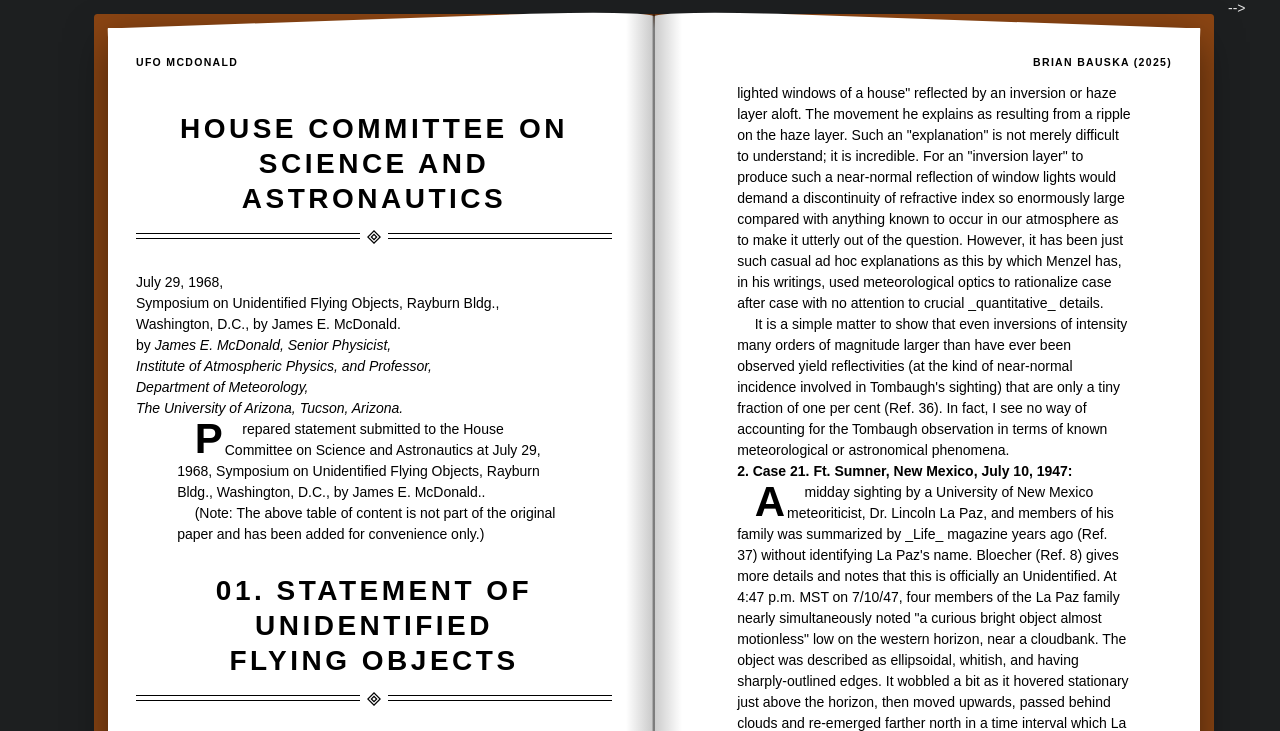
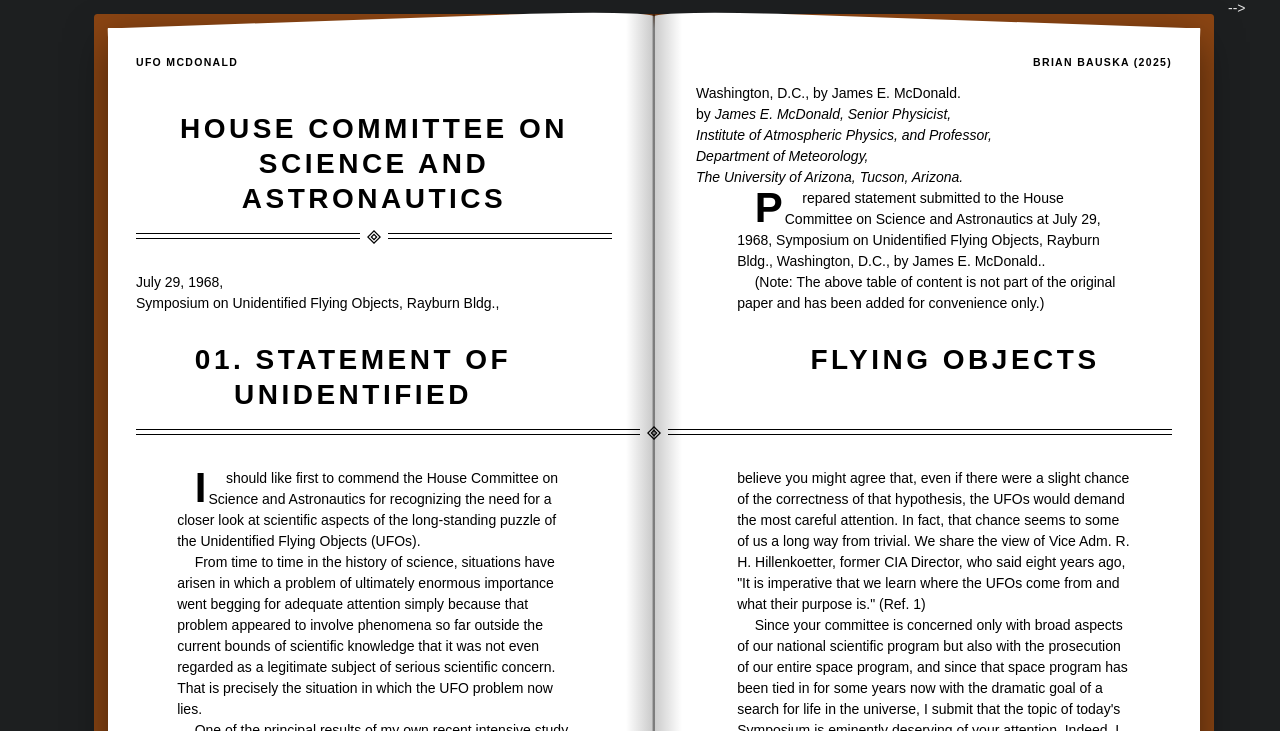
Before and after one commit to bbauska/ufo-mcdonald, a plain HTML site: page index.html in a window 1280 px wide. Shown: the top 731 px of the page. Drawn offline with nearby package versions, Linux system fonts and the light colour scheme.

Commit message:
Update index.html
3400

```diff
--- a/index.html
+++ b/index.html
@@ -31,7 +31,7 @@
   <link rel="canonical" href="https://ufo-mcdonald.bauska.org">
 
   <link rel="stylesheet" type="text/css" href="https://unpkg.com/@highlightjs/cdn-assets@11.11.1/styles/default.min.css">
-  <link rel="stylesheet" type="text/css" href="./css/styles.css">
+  <link rel="stylesheet" type="text/css" href="/css/styles.css">
   <script defer src="https://unpkg.com/@highlightjs/cdn-assets@11.11.1/highlight.min.js"></script>
   <!-- and it's easy to individually load SOME additional languages -->
   <script defer src="https://unpkg.com/@highlightjs/cdn-assets@11.11.1/languages/go.min.js"></script>
@@ -108,7 +108,6 @@
 			  Department of Meteorology,<br>
 			  The University of Arizona, Tucson, Arizona.
 			</cite>
-        <article>
           <p class="tallFirstLetter">Prepared statement submitted to the House Committee
 		    on Science and Astronautics at July 29, 1968, Symposium on Unidentified Flying
 			Objects, Rayburn Bldg., Washington, D.C., by James E. McDonald..</p>
```
